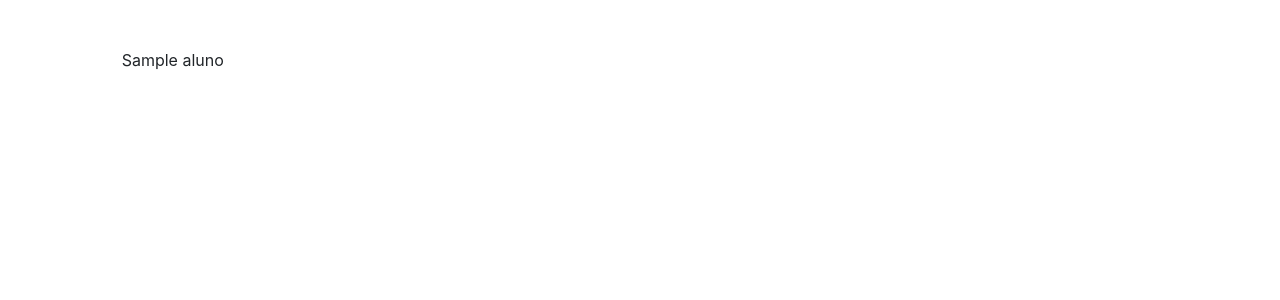
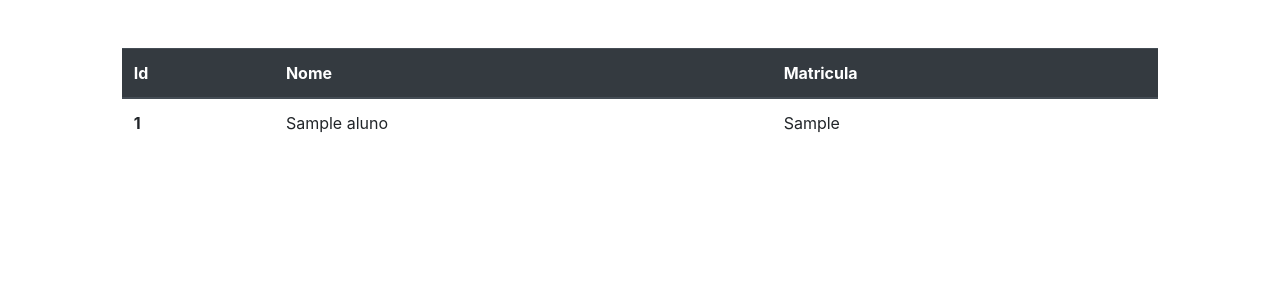
Before and after one commit to Xangool/Escola, a Django app: page /aluno/listarAlunos in a window 1280 px wide. Before the commit the part shown is almost empty. Shown: the top 300 px of the page. Run offline with Django 3.2, Linux system fonts and the light colour scheme; tables that the repository leaves empty hold one stand-in row (values such as "Sample post"); some libraries are stand-ins or nearby versions.

Commit message:
Adiciona matricula em Aluno.

```diff
--- a/escola/aluno/models.py
+++ b/escola/aluno/models.py
@@ -2,7 +2,8 @@ from django.db import models
 
 # Create your models here.
 class Aluno (models.Model):
-    nome = models.CharField(max_length=10)
+    nome = models.CharField(max_length=32)
+    matricula = models.CharField(max_length=16)
 
     def __str__(self):
         return self.nome
--- a/escola/aluno/templates/listarAlunos.html
+++ b/escola/aluno/templates/listarAlunos.html
@@ -1,6 +1,21 @@
 {% extends "base.html" %}
 {% block conteudo %}
-{% for aluno in alunos %}
-    {{ aluno.nome }} <br>
-{% endfor %}
+<table class="table">
+    <thead class="thead-dark">
+        <tr>
+            <th scope="col">Id</th>
+            <th scope="col">Nome</th>
+            <th scope="col">Matricula</th>
+        </tr>
+    </thead>
+    {% for aluno in alunos %}
+    <tbody>
+        <tr>
+            <th scope="row">{{ aluno.id }}</th>
+            <td>{{ aluno.nome }}</td>
+            <td>{{ aluno.matricula }}</td>
+        </tr>
+    </tbody>
+    {% endfor %}
+</table>
 {% endblock %}
--- a/escola/aluno/views.py
+++ b/escola/aluno/views.py
@@ -5,7 +5,7 @@ from .models import *
 def listarAlunos(request):
     alunos = Aluno.objects.all()
     contexto = {
-        'alunos':alunos
+        'alunos': alunos
     }
     return render(request, 'listarAlunos.html', contexto)
 
@@ -13,7 +13,7 @@ def listarAlunos(request):
 def cadastrarAluno(request):
     cadastro = Aluno.objects.all()
     if (request.method == 'POST'):
-        aluno = Aluno(nome=request.POST['nome'])
+        aluno = Aluno(nome=request.POST['nome'], matricula=request.POST['matricula'])
         aluno.save()
     contexto = {
         'cadastro': cadastro,
```
Also changed, not shown: escola/aluno/templates/cadastrarAluno.html (+18 -2 lines).
